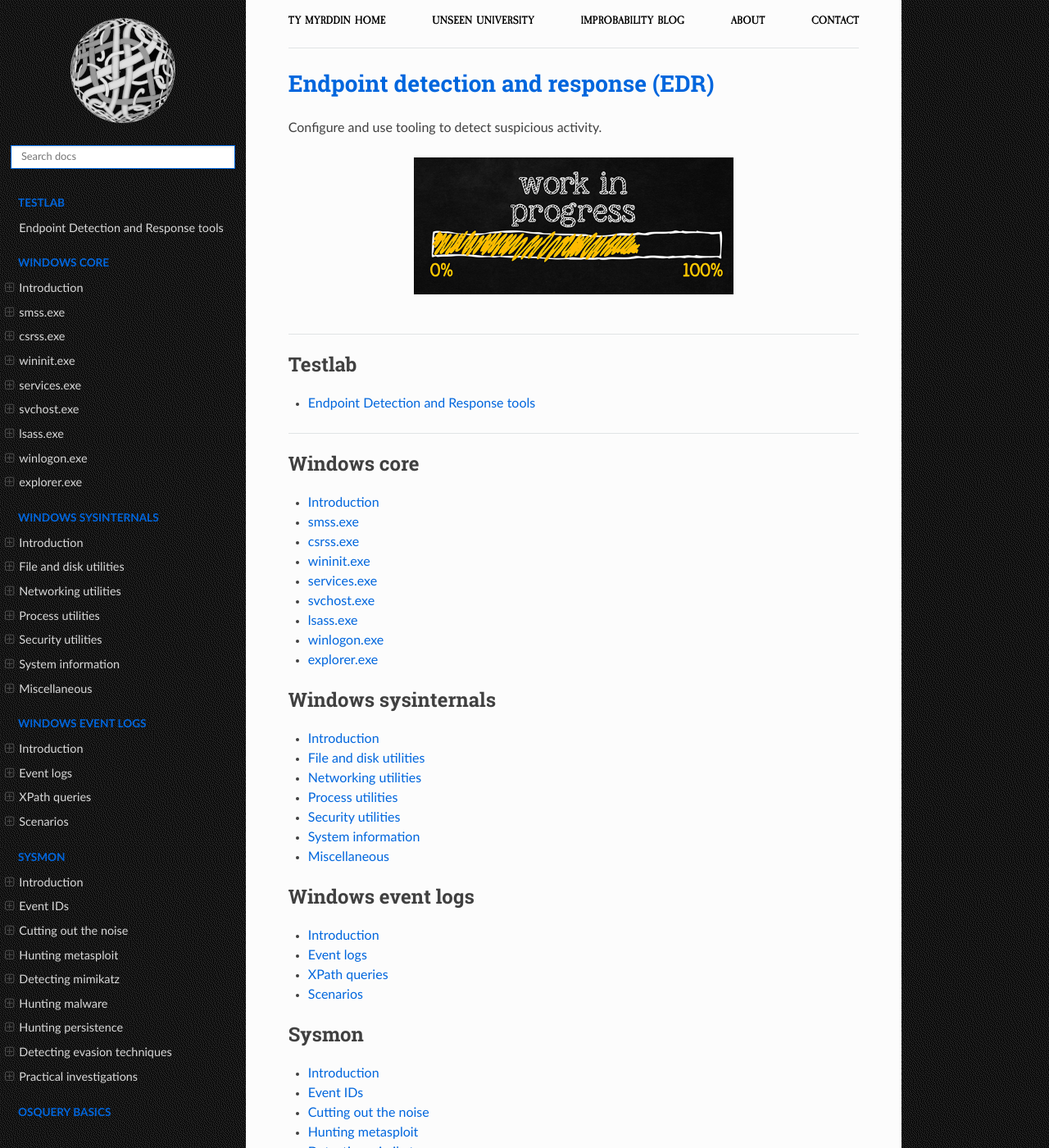
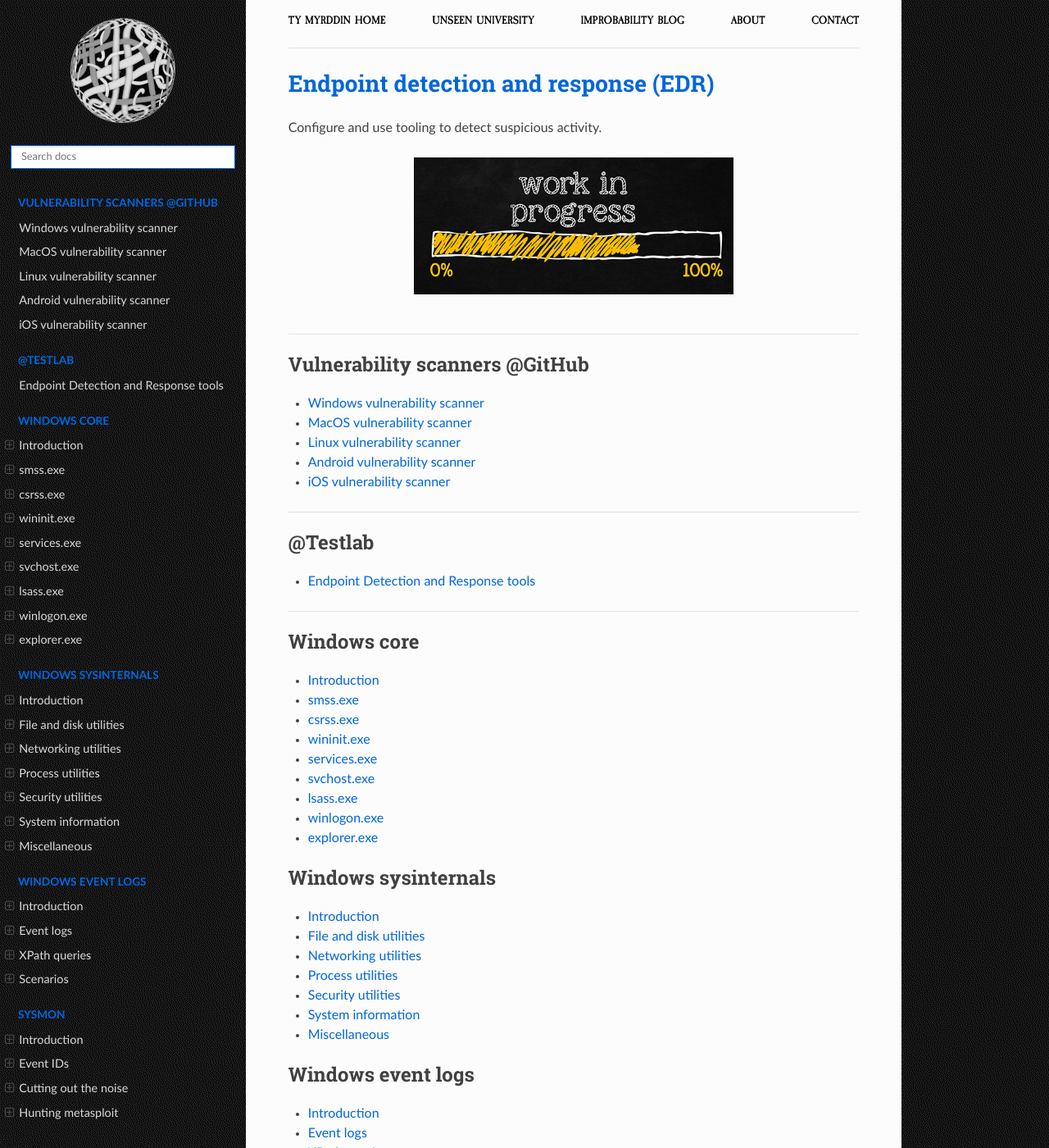
Before and after one commit to tymyrddin/blue-edr, a Sphinx documentation site: the page built from source/index.rst, in a window 1280 px wide and 1400 px high. Shown: the whole window at 82% size. Built offline with Sphinx 7.4.7 and the Read the Docs theme 3.1.0, drawn with Linux system fonts in a browser that asks for light colours; some of the changed text lies outside the part shown.

Commit message:
Vulnerability scanners added

```diff
--- a/source/_templates/footer.html
+++ b/source/_templates/footer.html
@@ -1,4 +1,4 @@
 {% extends "!footer.html" %}
 {%- block contentinfo %}
-        <a href="https://uu.tymyrddin.dev">Unseen University</a>, 2024, with a forest garden <a href="https://ut7.fr/">fostered by /ut7</a>.
+        <a href="https://uu.tymyrddin.dev">Unseen University</a>, 2025, with a forest garden <a href="https://ut7.fr/">fostered by /ut7</a>.
 {% endblock %}
--- a/source/index.rst
+++ b/source/index.rst
@@ -11,7 +11,20 @@
 .. toctree::
    :maxdepth: 1
    :includehidden:
-   :caption: Testlab
+   :caption: Vulnerability scanners @GitHub
+
+   Windows vulnerability scanner <https://github.com/tymyrddin/codes-edr/blob/main/vuln-discovery-windows>
+   MacOS vulnerability scanner <https://github.com/tymyrddin/codes-edr/blob/main/vuln-discovery-macos>
+   Linux vulnerability scanner <https://github.com/tymyrddin/codes-edr/blob/main/vuln-discovery-linux>
+   Android vulnerability scanner <https://github.com/tymyrddin/codes-edr/blob/main/vuln-discovery-android>
+   iOS vulnerability scanner <https://github.com/tymyrddin/codes-edr/blob/main/vuln-discovery-ios>
+
+----
+
+.. toctree::
+   :maxdepth: 1
+   :includehidden:
+   :caption: @Testlab
 
    Endpoint Detection and Response tools <https://testlab.tymyrddin.dev/docs/edr/README>
 
```
